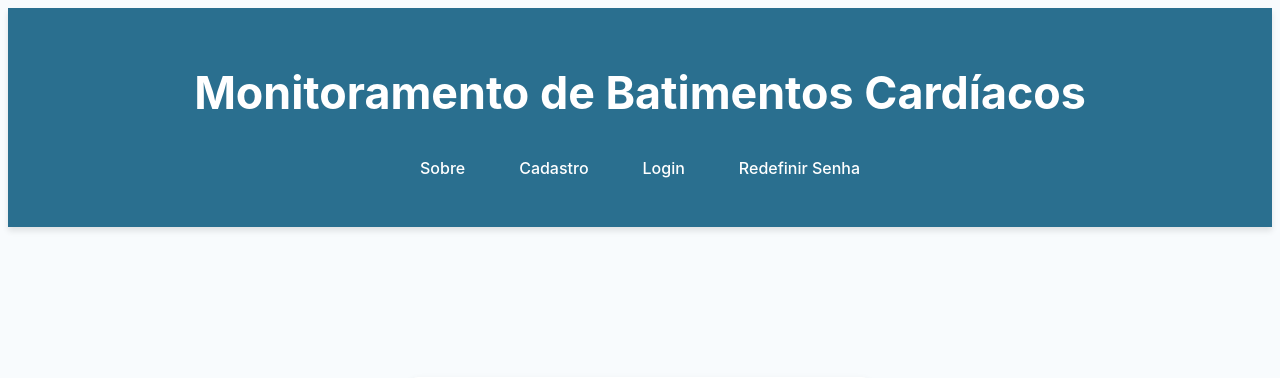
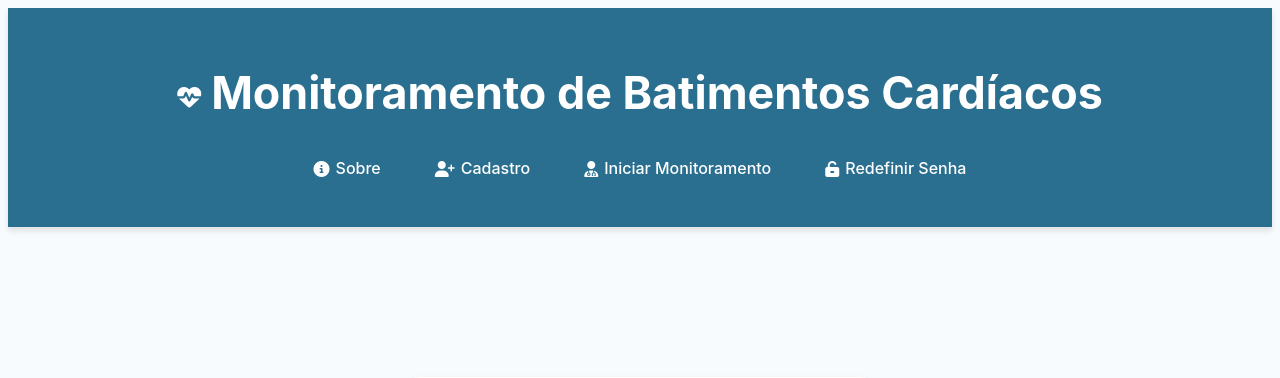
Before and after one commit to mateus-schiavi/PI-III, a Django app: page /cadastrar/ in a window 1280 px wide. Shown: the top 378 px of the page. Run offline with Django 5.2, Linux system fonts and the light colour scheme.

Commit message:
icones aplicados em todas as páginas

```diff
--- a/backend/monitoramento/templates/cadastro.html
+++ b/backend/monitoramento/templates/cadastro.html
@@ -9,18 +9,21 @@
     <link href="https://fonts.googleapis.com/css2?family=Roboto:wght@400;700&family=Open+Sans:wght@300;400;600&display=swap" rel="stylesheet">
     <link rel="stylesheet" href="{% static 'styles/styles.css' %}">
     <link rel="stylesheet" href="{% static 'styles/cadastro.css' %}">  <!-- Novo CSS para cadastro -->
+    <link rel="stylesheet" href="https://cdnjs.cloudflare.com/ajax/libs/font-awesome/6.5.0/css/all.min.css">
 </head>
 <body>
 
     <header>
         <div class="container">
-            <h1>Monitoramento de Batimentos Cardíacos</h1>
+            <h1><i class="fa-solid fa-heart-pulse"></i>Monitoramento de Batimentos Cardíacos</h1>
             <nav>
                 <ul>
-                    <li><a href="{%url 'home'%}">Sobre</a></li>
-                    <li><a href="{% url 'cadastro' %}">Cadastro</a></li>
-                    <li><a href="{% url 'login_medico' %}">Login</a></li>
-                    <li><a href="{%url 'reset_password'%}">Redefinir Senha</a></li>
+                    <li><a href="{%url 'home'%}"><i class="fa-solid fa-info-circle"></i>Sobre</a></li>
+                        <li><a href=" {% url 'cadastro'%}"><i class="fa-solid fa-user-plus"></i>Cadastro</a></li>
+                        <li><a href="{% url 'login_medico' %}"><i class="fa-solid fa-user-doctor"></i>Iniciar Monitoramento</a></li>
+                        <!-- Corrigido para usar a URL 'login_medico' -->
+                        <li><a href="{%url 'reset_password'%}"><i class="fa-solid fa-unlock-keyhole"></i>Redefinir
+                                Senha</a></li>
                 </ul>
             </nav>
         </div>
```
Also changed, not shown: backend/monitoramento/templates/login.html (+7 -4 lines), backend/monitoramento/templates/reset_password.html (+4 -3 lines).
